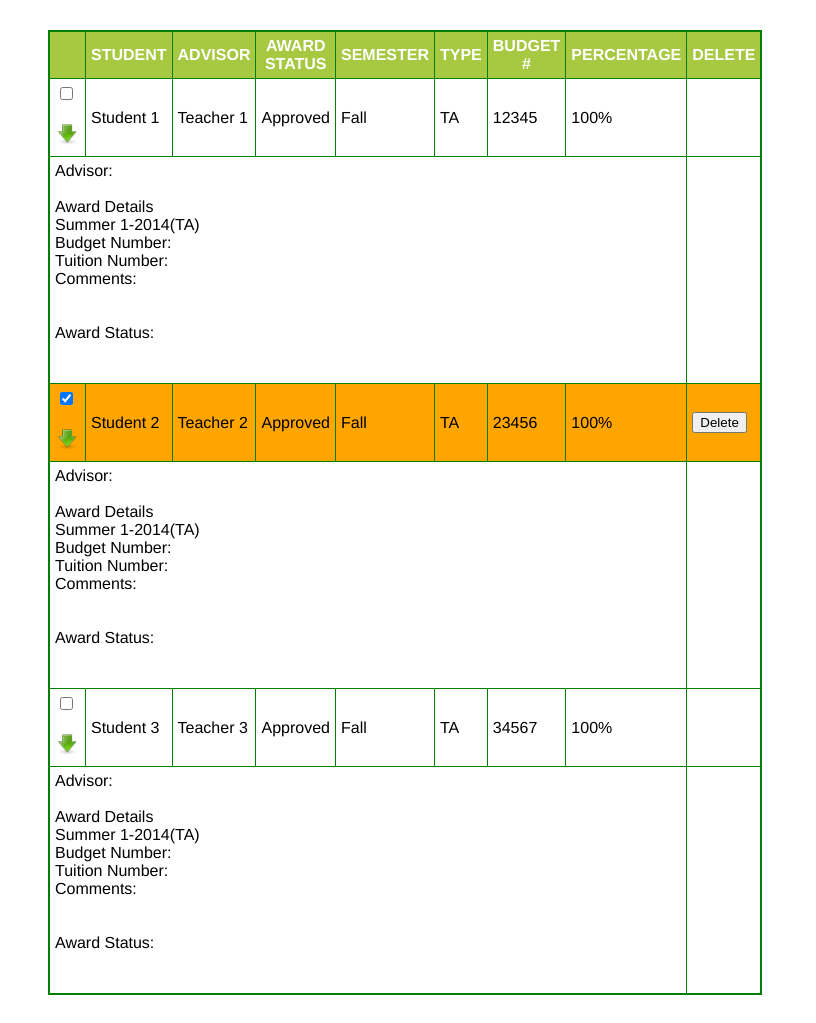
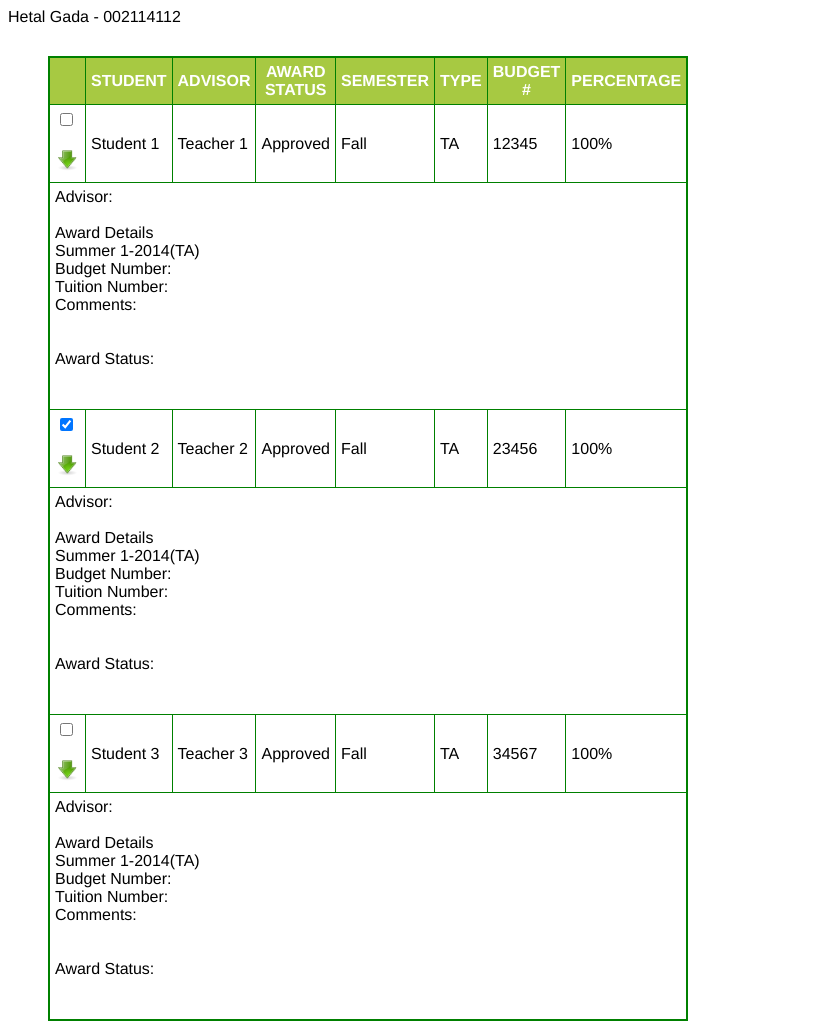
Before and after one commit to hetalgada15/Web-Development---INFO-6150, a plain HTML site: page Assignment-3/table.html in a window 1280 px wide. Shown: the top 1023 px of the page, without its empty margins (0-816 px from the left). Drawn offline with Linux system fonts and the light colour scheme.

Commit message:
html changes with ids

```diff
--- a/Assignment-3/table.html
+++ b/Assignment-3/table.html
@@ -10,6 +10,9 @@
 
 </head>
 <body>
+	<header> Hetal Gada - 002114112
+
+	</header>
 	<table id="myTable">
 		<tr>
 			<th></th>
@@ -20,10 +23,9 @@
 			<th>TYPE</th>
 			<th>BUDGET<br />#</th>
 			<th>PERCENTAGE</th>
-			<th>DELETE</th>
 		</tr>
-		<tr>
-			<td><input type="checkbox" /><br /><br /><img src="down.png" width="25px" /></td>
+		<tr id="row_1">
+			<td><input id=" check_1" type="checkbox" /><br /><br /><img src="down.png" width="25px" /></td>
 			<td>Student 1</td>
 			<td>Teacher 1</td>
 			<td>Approved</td>
@@ -31,9 +33,8 @@
 			<td>TA</td>
 			<td>12345</td>
 			<td>100%</td>
-			<td></td>
 		</tr>
-		<tr class="dropDownTextArea"><td colspan="8">
+		<tr id= "collapse_row_1"class="dropDownTextArea"><td colspan="8">
 			Advisor:<br /><br />
 			Award Details<br />
 			Summer 1-2014(TA)<br />
@@ -42,8 +43,8 @@
 			Comments:<br /><br /><br />
 			Award Status:<br /><br /><br />
 		</td></tr>
-		<tr bgcolor="orange">
-			<td><input type="checkbox" checked/><br /><br /><img src="down.png" width="25px" /></td>
+		<tr id= "row_2">
+			<td><input id= "check_2" type="checkbox" checked/><br /><br /><img src="down.png" width="25px" /></td>
 			<td>Student 2</td>
 			<td>Teacher 2</td>
 			<td>Approved</td>
@@ -51,9 +52,8 @@
 			<td>TA</td>
 			<td>23456</td>
 			<td>100%</td>
-			<td><button>Delete</button></td>
 		</tr>
-		<tr class="dropDownTextArea"><td colspan="8">
+		<tr  id= "collapse_row_2"class="dropDownTextArea"><td colspan="8">
 			Advisor:<br /><br />
 			Award Details<br />
 			Summer 1-2014(TA)<br />
@@ -62,8 +62,8 @@
 			Comments:<br /><br /><br />
 			Award Status:<br /><br /><br />
 		</td></tr>
-		<tr>
-			<td><input type="checkbox" /><br /><br /><img src="down.png" width="25px" /></td>
+		<tr id="row_3">
+			<td><input id=" check_3" type="checkbox" /><br /><br /><img src="down.png" width="25px" /></td>
 			<td>Student 3</td>
 			<td>Teacher 3</td>
 			<td>Approved</td>
@@ -71,9 +71,8 @@
 			<td>TA</td>
 			<td>34567</td>
 			<td>100%</td>
-			<td></td>
 		</tr>
-		<tr class="dropDownTextArea"><td colspan="8">
+		<tr id= "collapse_row_3" class="dropDownTextArea"><td colspan="8">
 			Advisor:<br /><br />
 			Award Details<br />
 			Summer 1-2014(TA)<br />
```
Also changed, not shown: 1 other file.
